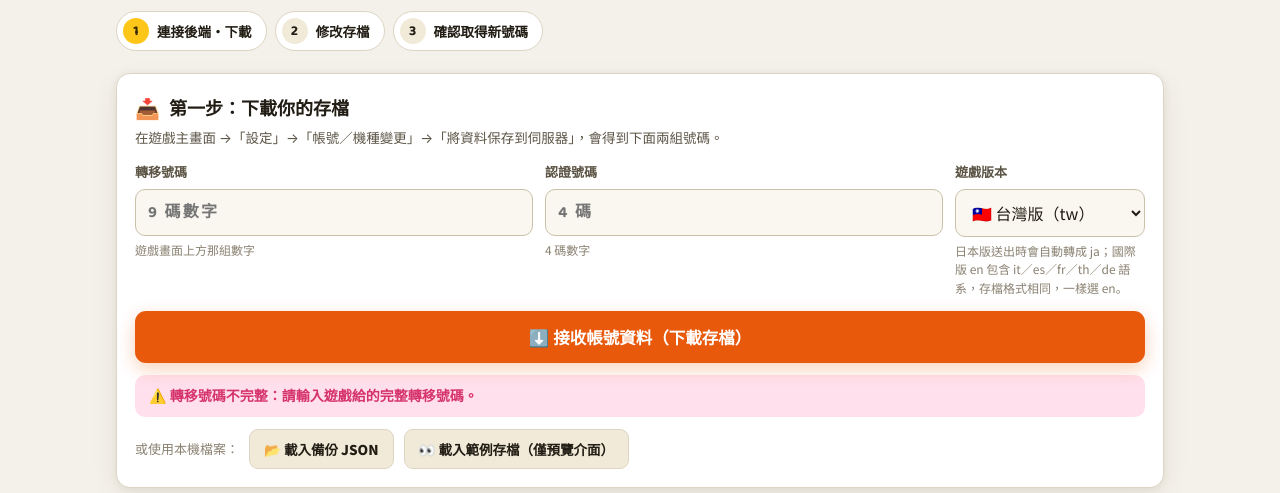
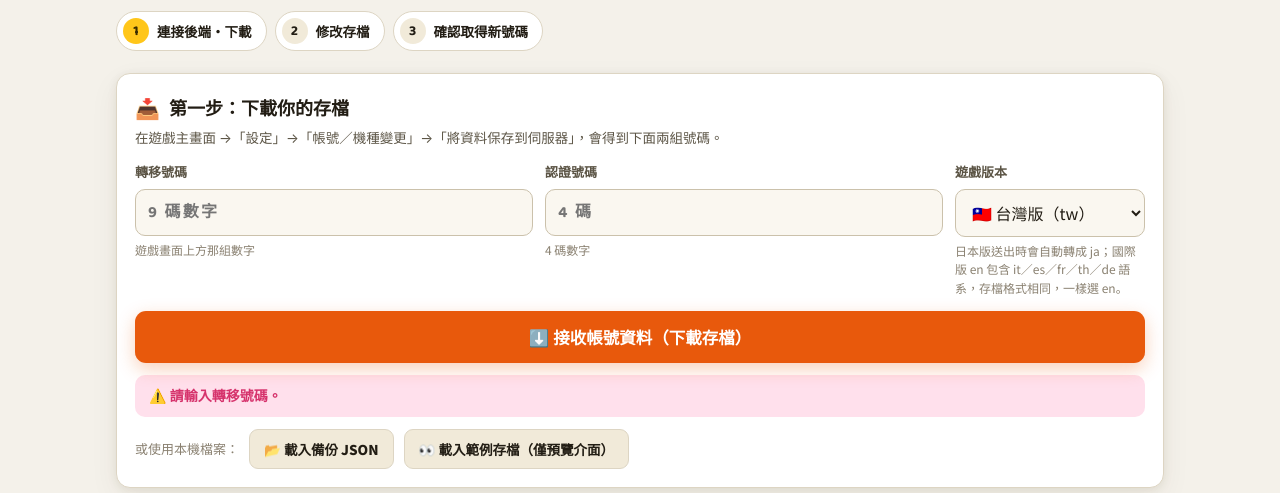
Before and after one commit to 08115tony-create/bcsfe-web, a plain HTML site: page index.html in a window 1280 px wide. Both pictures are taken after a click on the button "⬇️ 接收帳號資料（下載存檔）". Shown: the part 153-646 px from the top of the page. Drawn offline with Linux system fonts and the light colour scheme.

Commit message:
Update index.html: fix transfer code validation (full-width digits, remove 8-char check, maxlength 20)

```diff
--- a/index.html
+++ b/index.html
@@ -249,7 +249,7 @@ footer a{color:var(--ink2)}
     <div class="connect-grid">
       <div class="field">
         <label for="transferCode">轉移號碼</label>
-        <input class="code" id="transferCode" inputmode="numeric" autocomplete="off" placeholder="9 碼數字" maxlength="12">
+        <input class="code" id="transferCode" inputmode="numeric" autocomplete="off" placeholder="9 碼數字" maxlength="20">
         <div class="hint">遊戲畫面上方那組數字</div>
       </div>
       <div class="field">
@@ -858,10 +858,13 @@ function modelFromBackend(save, summary){
 function doDownload(){
   var err = $("#connectErr"); err.classList.remove("show");
   if(!backendBase()){ err.textContent = "⚠️ 後端尚未設定，請稍後再試。"; err.classList.add("show"); return; }
-  var tc = $("#transferCode").value.replace(/\D/g,"");
-  var cc = $("#confirmCode").value.replace(/\D/g,"");
-  if(tc.length < 8){ err.textContent = "⚠️ 轉移號碼不完整：請輸入遊戲給的完整轉移號碼。"; err.classList.add("show"); return; }
+  /* 全形數字（中文輸入法常會打出 ０-９）先轉半形再取數字，不然會被誤判為空白 */
+  var normDigits = function(s){ return (s || "").replace(/[０-９]/g, function(c){ return String.fromCharCode(c.charCodeAt(0) - 0xFEE0); }).replace(/\D/g,""); };
+  var tc = normDigits($("#transferCode").value);
+  var cc = normDigits($("#confirmCode").value);
+  if(!tc){ err.textContent = "⚠️ 請輸入轉移號碼。"; err.classList.add("show"); return; }
   if(cc.length !== 4){ err.textContent = "⚠️ 認證號碼要是 4 碼數字，請再檢查一次。"; err.classList.add("show"); return; }
+  /* 轉移號碼長度不由前端硬擋：只要有輸入就送後端，由遊戲伺服器判斷對錯，錯了會回「號碼錯誤或已失效」 */
   meta.transfer = tc; meta.ver = $("#gameVer").value;
   var ccSend = meta.ver === "jp" ? "ja" : meta.ver;   /* 日本版傳給伺服器時轉成 ja */
   var btn = $("#btnDownload"); btn.disabled = true; btn.textContent = "下載中…（雲端後端休眠時要等約 1 分鐘）";
```
